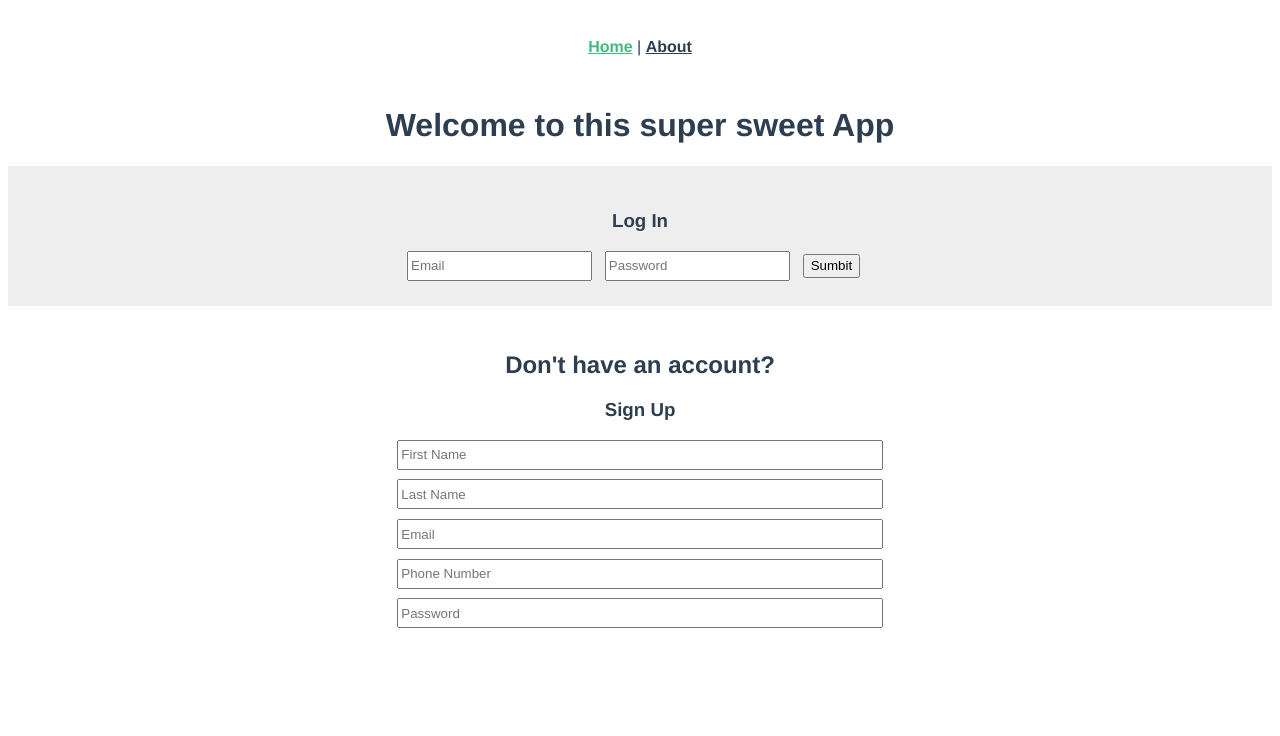
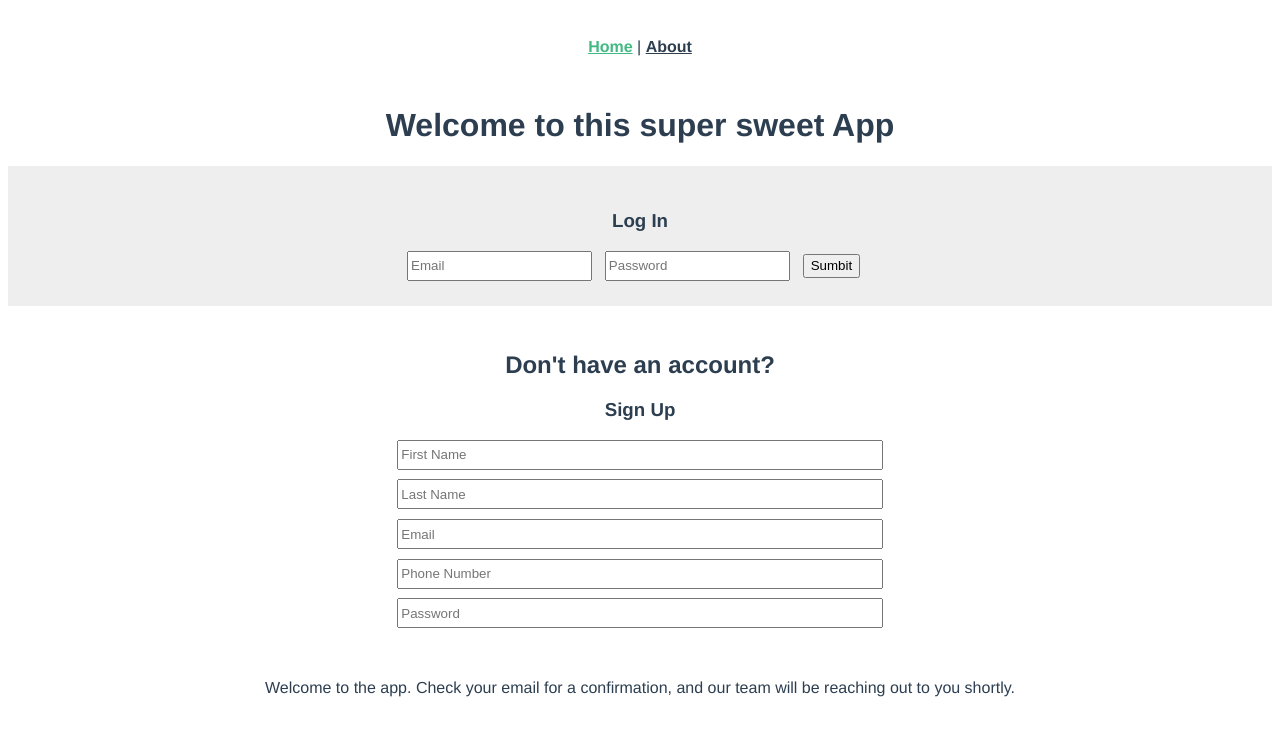
Before and after one commit to wrightet/entertwine_recruitment_challenge, a Vue app in the folder back-end/front-end/: page /#/ in a window 1280 px wide. Shown: the top 736 px of the page. Built offline with nearby package versions, Linux system fonts and the light colour scheme.

Commit message:
get the logged in instructions set up

```diff
--- a/back-end/front-end/package.json
+++ b/back-end/front-end/package.json
@@ -8,6 +8,7 @@
     "lint": "vue-cli-service lint"
   },
   "dependencies": {
+    "axios": "^0.21.0",
     "core-js": "^3.7.0",
     "vue": "^2.6.12",
     "vue-router": "^3.4.9"
--- /dev/null
+++ b/back-end/front-end/src/components/Instuction.vue
@@ -0,0 +1,18 @@
+<template>
+    <div class='instruction'>
+        <p>Welcome to the app. Check your email for a confirmation, and our team will be reaching out to you shortly.</p>
+    </div>
+</template>
+
+<script>
+export default {
+    name: 'Instruction'
+}
+</script>
+
+<style  scoped>
+    .instruction{
+        display: flex;
+        justify-content: center;
+    }
+</style>
--- a/back-end/front-end/src/components/LoginForm.vue
+++ b/back-end/front-end/src/components/LoginForm.vue
@@ -12,12 +12,12 @@
 <script>
 export default {
     name: 'LoginForm',
-    // data(){
-    //     return{
-    //         // email: '',
-    //         // password: ''
-    //     }
-    // },
+    data(){
+        return{
+            email: '',
+            password: ''
+        }
+    },
     methods: {
         loginAction(e){
             e.preventDefault();
@@ -34,6 +34,8 @@ export default {
     .login{
         background: #EEE;
         padding: 2%;
+        display: flex;
+        flex-direction: column;
     }
     input{
         height: 3vh;
--- a/back-end/front-end/src/components/Signup.vue
+++ b/back-end/front-end/src/components/Signup.vue
@@ -2,7 +2,7 @@
     <div class='SignUp'>
         <h2>Don't have an account?</h2>
         <h3>Sign Up</h3>
-        <form class='sign-form' action="">
+        <form class='sign-form' @submit="createUser">
             <input type="text" name='first_name' placeholder="First Name">
             <input type="text" name='last_name' placeholder="Last Name">
             <input type="text" name='email' placeholder="Email">
@@ -14,7 +14,16 @@
 
 <script>
 export default {
-    name: 'SignUp'
+    name: 'SignUp',
+    data(){
+        return{
+            first_name:'',
+            last_name: '',
+            email: '',
+            phone_number:'',
+            password:''
+        }
+    }
 }
 </script>
 
--- a/back-end/front-end/src/views/Home.vue
+++ b/back-end/front-end/src/views/Home.vue
@@ -3,6 +3,7 @@
     <Header/>
     <LoginForm v-on:login="loginAction"/>
     <SignUp/>
+    <Instruction/>
   </div>
 </template>
 
@@ -12,10 +13,13 @@
 import Header from '../components/layout/Header.vue';
 import LoginForm from '../components/LoginForm.vue';
 import SignUp from '../components/Signup.vue';
+import Instruction from '../components/Instuction.vue'
+
 export default {
   name: 'Home',
   components: {
-    Header, LoginForm, SignUp
+    Header, LoginForm, SignUp, Instruction
+
   },
   methods: {
 
```
Also changed, not shown: 1 other file (tests, documents, lock files or other folders).
